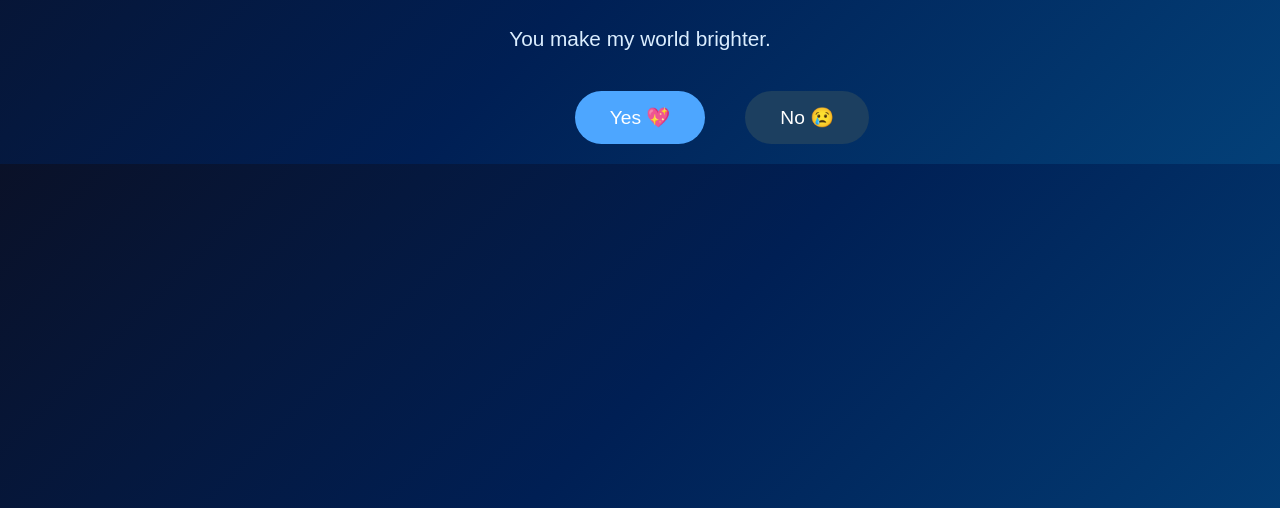
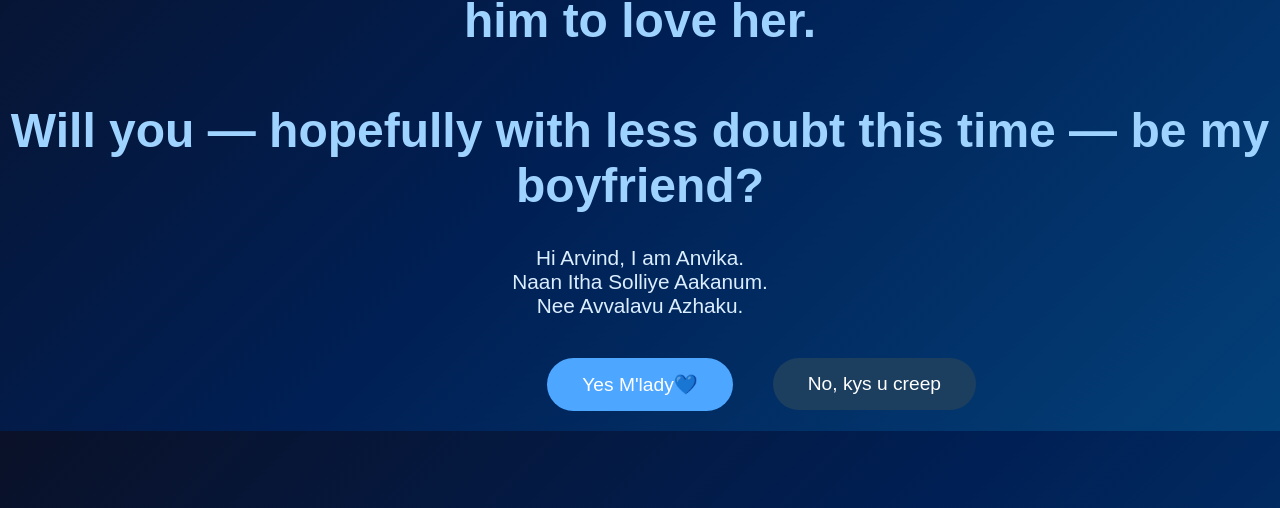
Before and after one commit to skatesanne-dotcom/jubilant-guacamole, a plain HTML site: page index.html in a window 1280 px wide. Shown: the part 292-800 px from the top of the page. Drawn offline with Linux system fonts and the light colour scheme.

Commit message:
Update index.html

```diff
--- a/index.html
+++ b/index.html
@@ -1,25 +1,38 @@
 <!DOCTYPE html>
 <html lang="en">
 <head>
-  <meta charset="UTF-8">
-  <title>For You 💌</title>
-  <link rel="stylesheet" href="style.css">
+<meta charset="UTF-8">
+<title>For Arvind 💙</title>
+<link rel="stylesheet" href="style.css">
 </head>
 <body>
 
 <div class="container">
-    <h1 id="question">Will you be mine? 💕</h1>
-    <p id="message">You make my world brighter.</p>
+    <h1 id="question">
+        I'm just a girl standing in front of a guy (virtually)
+        asking him to love her.
+        <br><br>
+        Will you — hopefully with less doubt this time —
+        be my boyfriend?
+    </h1>
+
+    <p id="message">
+        Hi Arvind, I am Anvika.
+        <br>
+        Naan Itha Solliye Aakanum.
+        <br>
+        Nee Avvalavu Azhaku.
+    </p>
 
     <div class="buttons">
-        <button id="yesBtn">Yes 💖</button>
-        <button id="noBtn">No 😢</button>
+        <button id="yesBtn">Yes M'lady💙</button>
+        <button id="noBtn">No, kys u creep</button>
     </div>
 </div>
 
 <div id="celebration" class="hidden">
-    <h1>YAY 💕</h1>
-    <p>You said yes!</p>
+    <h1>LESSGOOOOOOOOO🎉</h1>
+    <p>We're gonna be legend-wait for it-dary.</p>
 </div>
 
 <script src="script.js"></script>
```
